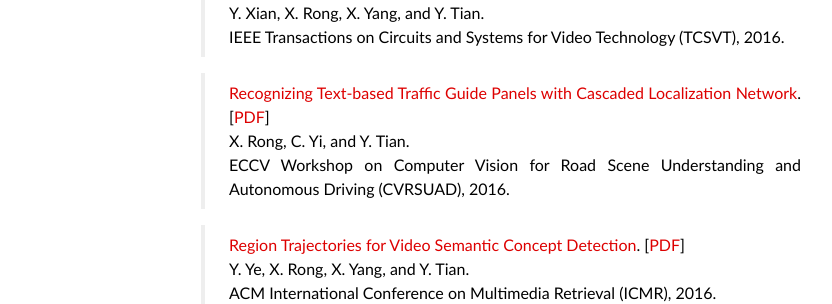
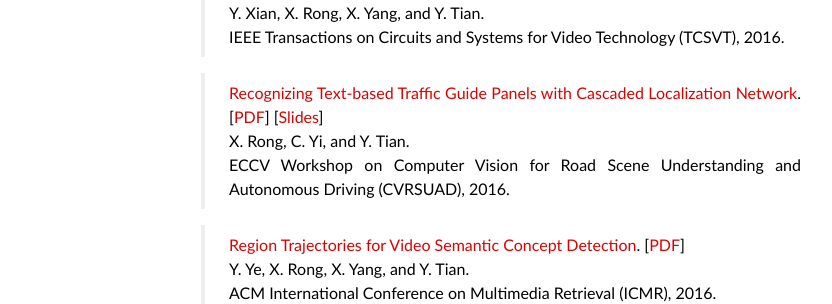
Before and after one commit to ionvision/ionvision.github.io.bk, a Jekyll site: the page built from publications/index.md, in a window 1280 px wide. Shown: the part 420-724 px from the top of the page, without its empty margins (139-971 px from the left). Built offline with Jekyll 4.4.1, drawn with Linux system fonts in a browser that asks for light colours; nearby versions of some CDN libraries; some web fonts are replaced.

Commit message:
Add rsuad16 poster

```diff
--- a/publications/index.md
+++ b/publications/index.md
@@ -25,7 +25,7 @@ IEEE Transactions on Circuits and Systems for Video Technology (TCSVT), 2016.
 
 
 > [Recognizing Text-based Traffic Guide Panels with Cascaded Localization Network](/publications/pdf/CVRSUAD16.pdf).
-[[PDF](/publications/pdf/CVRSUAD16.pdf)]
+[[PDF](/publications/pdf/CVRSUAD16.pdf)] [[Slides](/publications/pdf/CVRSUAD16_Poster.pdf)]
 X. Rong, C. Yi, and Y. Tian.
 ECCV Workshop on Computer Vision for Road Scene Understanding and Autonomous Driving (CVRSUAD), 2016.
 
```
Also changed, not shown: 1 other file.
